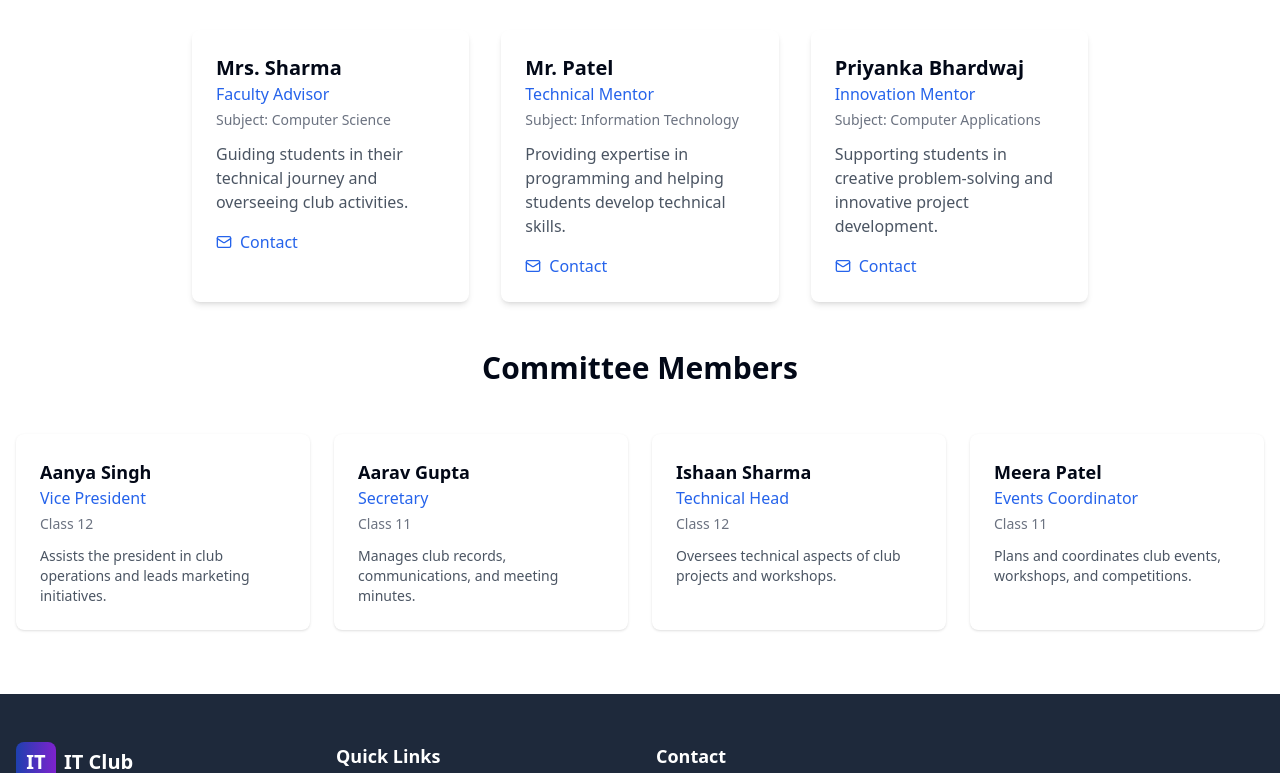
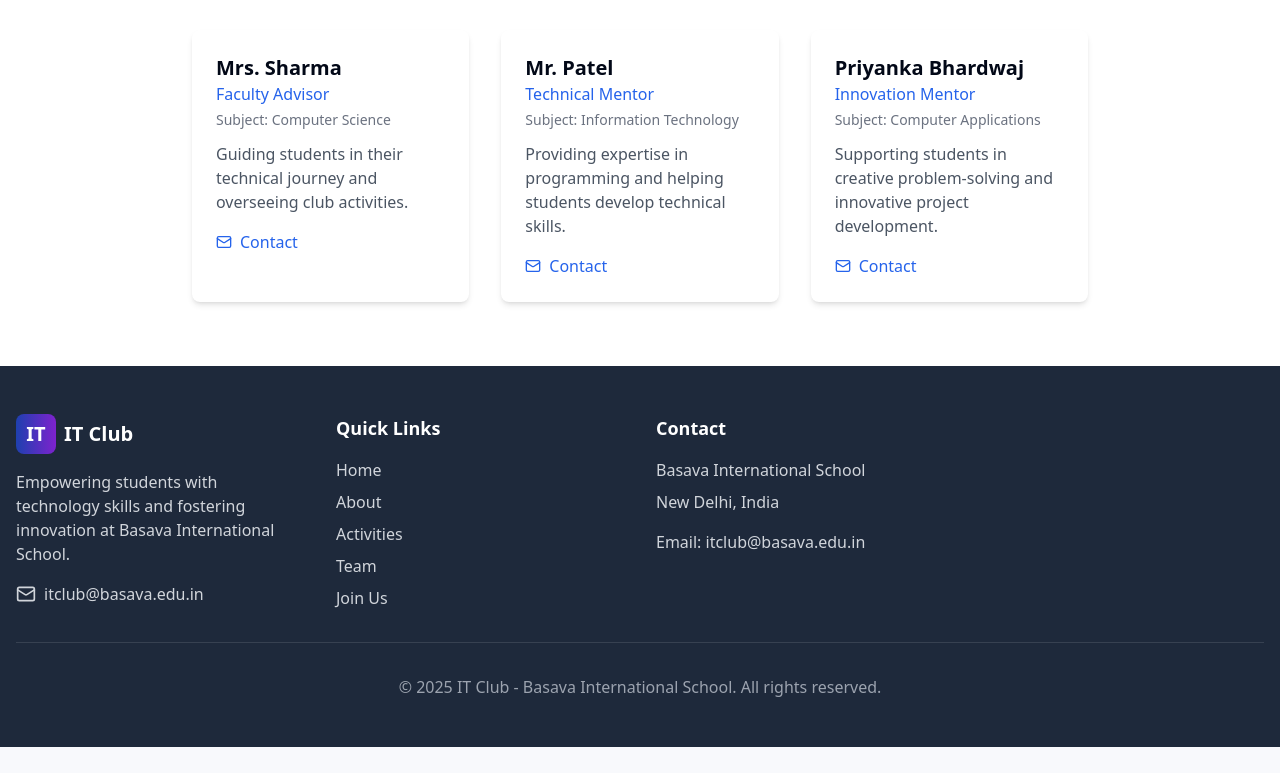
Before and after one commit to Reyansh-Varshney/basavaitclub, a React (Vite) app: page /team in a window 1280 px wide. Shown: the part 956-1729 px from the top of the page. After the commit the page ends 1703 px from the top, so only its background shows below. Built offline with nearby package versions, Linux system fonts and the light colour scheme.

Commit message:
Visual edit in Lovable
Edited UI in Lovable

```diff
--- a/src/pages/Team.tsx
+++ b/src/pages/Team.tsx
@@ -1,62 +1,48 @@
-
 import React from 'react';
 import Navbar from '@/components/Navbar';
 import Footer from '@/components/Footer';
 import TeamSection from '@/components/TeamSection';
 import { Card, CardContent } from '@/components/ui/card';
 import { Mail } from 'lucide-react';
-
 const Team = () => {
-  const mentors = [
-    {
+  const mentors = [{
     name: "Mrs. Sharma",
     role: "Faculty Advisor",
     subject: "Computer Science",
-      bio: "Guiding students in their technical journey and overseeing club activities.",
-    },
-    {
+    bio: "Guiding students in their technical journey and overseeing club activities."
+  }, {
     name: "Mr. Patel",
     role: "Technical Mentor",
     subject: "Information Technology",
-      bio: "Providing expertise in programming and helping students develop technical skills.",
-    },
-    {
+    bio: "Providing expertise in programming and helping students develop technical skills."
+  }, {
     name: "Priyanka Bhardwaj",
     role: "Innovation Mentor",
     subject: "Computer Applications",
-      bio: "Supporting students in creative problem-solving and innovative project development.",
-    },
-  ];
-
-  const committeeMembers = [
-    {
+    bio: "Supporting students in creative problem-solving and innovative project development."
+  }];
+  const committeeMembers = [{
     name: "Aanya Singh",
     role: "Vice President",
     grade: "Class 12",
-      responsibility: "Assists the president in club operations and leads marketing initiatives.",
-    },
-    {
+    responsibility: "Assists the president in club operations and leads marketing initiatives."
+  }, {
     name: "Aarav Gupta",
     role: "Secretary",
     grade: "Class 11",
-      responsibility: "Manages club records, communications, and meeting minutes.",
-    },
-    {
+    responsibility: "Manages club records, communications, and meeting minutes."
+  }, {
     name: "Ishaan Sharma",
     role: "Technical Head",
     grade: "Class 12",
-      responsibility: "Oversees technical aspects of club projects and workshops.",
-    },
-    {
+    responsibility: "Oversees technical aspects of club projects and workshops."
+  }, {
     name: "Meera Patel",
     role: "Events Coordinator",
     grade: "Class 11",
-      responsibility: "Plans and coordinates club events, workshops, and competitions.",
-    },
-  ];
-
-  return (
-    <div className="min-h-screen flex flex-col">
+    responsibility: "Plans and coordinates club events, workshops, and competitions."
+  }];
+  return <div className="min-h-screen flex flex-col">
       <Navbar />
       <main className="flex-grow">
         <div className="bg-gray-50 py-12">
@@ -74,8 +60,7 @@ const Team = () => {
           <div className="container mx-auto px-4">
             <h2 className="text-3xl font-bold mb-8 text-center">Faculty Mentors</h2>
             <div className="grid grid-cols-1 md:grid-cols-3 gap-8 max-w-4xl mx-auto">
-              {mentors.map((mentor, index) => (
-                <Card key={index} className="border-0 shadow-md">
+              {mentors.map((mentor, index) => <Card key={index} className="border-0 shadow-md">
                   <CardContent className="p-6">
                     <h3 className="text-xl font-bold">{mentor.name}</h3>
                     <div className="text-blue-600 font-medium mb-1">{mentor.role}</div>
@@ -86,29 +71,19 @@ const Team = () => {
                       <span>Contact</span>
                     </a>
                   </CardContent>
-                </Card>
-              ))}
+                </Card>)}
             </div>
 
-            <h2 className="text-3xl font-bold my-12 text-center">Committee Members</h2>
+
             <div className="grid grid-cols-1 md:grid-cols-2 lg:grid-cols-4 gap-6">
-              {committeeMembers.map((member, index) => (
-                <Card key={index} className="border-0 shadow hover:shadow-md transition-shadow">
-                  <CardContent className="p-6">
-                    <h3 className="text-lg font-bold">{member.name}</h3>
-                    <div className="text-blue-600 font-medium mb-1">{member.role}</div>
-                    <div className="text-sm text-gray-500 mb-3">{member.grade}</div>
-                    <p className="text-sm text-gray-600">{member.responsibility}</p>
-                  </CardContent>
-                </Card>
-              ))}
+              {committeeMembers.map((member, index) => <Card key={index} className="border-0 shadow hover:shadow-md transition-shadow">
+
+                </Card>)}
             </div>
           </div>
         </section>
       </main>
       <Footer />
-    </div>
-  );
+    </div>;
 };
-
 export default Team;
```
Lines whose indentation alone changed are shown as unchanged.
